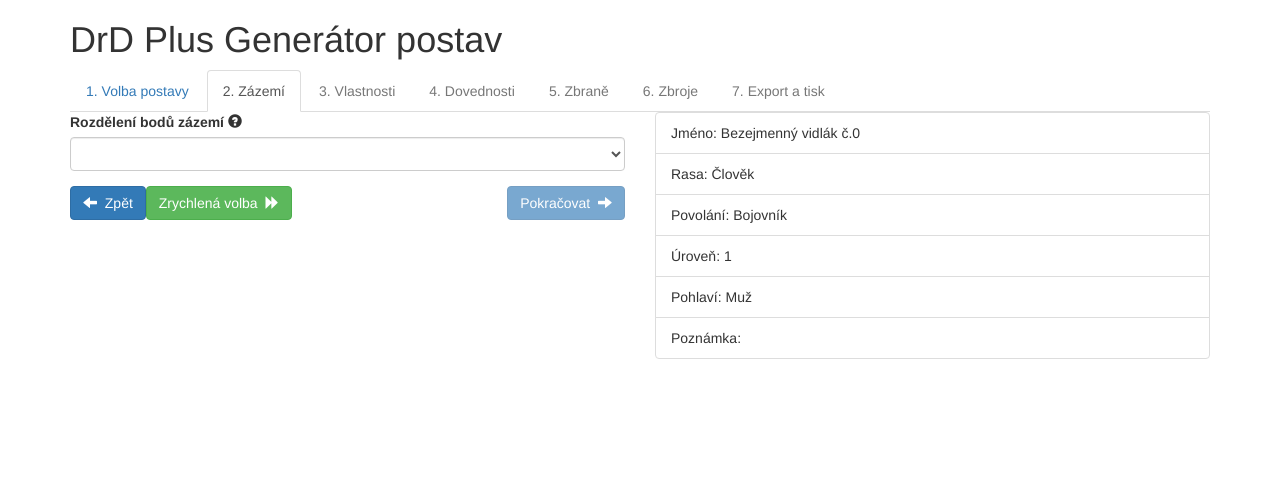
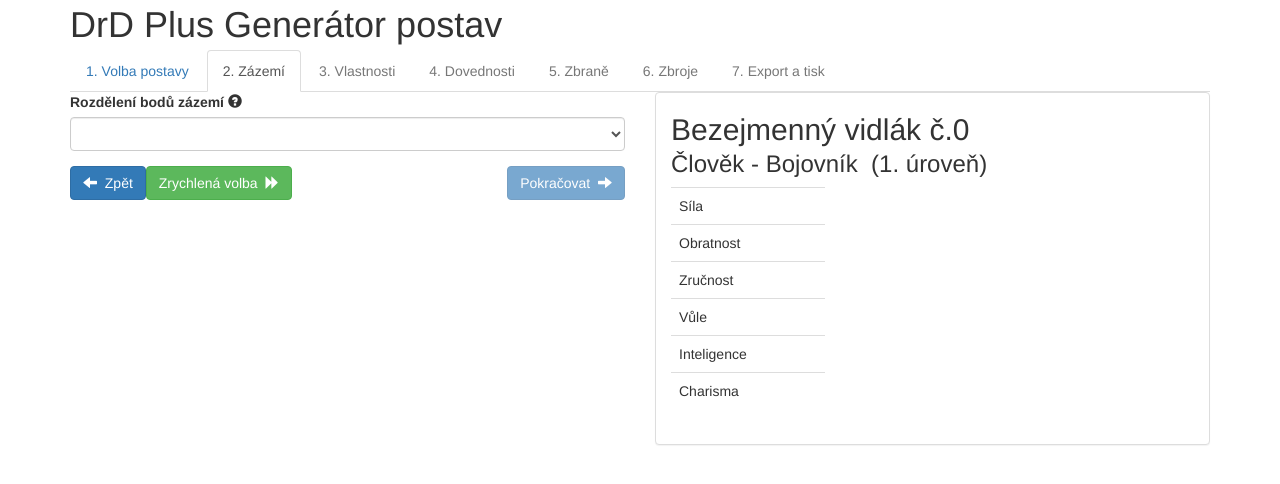
Before and after one commit to BobesCZ/drd-plus-generator, a React app: page / in a window 1280 px wide. Built offline with nearby package versions, Linux system fonts and the light colour scheme; a web font is replaced by a local one.

Commit message:
integrated styles (LESS compiler) to webpack, redesigned character sheet

```diff
--- a/package.json
+++ b/package.json
@@ -26,6 +26,8 @@
   "dependencies": {
     "babel-plugin-transform-object-rest-spread": "^6.26.0",
     "immutable": "^3.8.2",
+    "less": "^3.8.1",
+    "less-loader": "^4.1.0",
     "react": "^16.2.0",
     "react-dom": "^16.2.0"
   }
--- /dev/null
+++ b/src/_styles/character-sheet.less
@@ -0,0 +1,13 @@
+.character-sheet {
+  font-family: 'Gentium Book Basic', serif;
+
+    table > tbody > tr {
+        td, th {
+            padding-top: 0;
+            padding-bottom: 0;
+            border: .1rem solid #333;
+            border-color: #333;
+            font-size: 1.6rem;
+        }
+    }
+}
--- /dev/null
+++ b/src/_styles/layout.less
@@ -0,0 +1,8 @@
+.nav {
+    margin-bottom: 2rem;
+}
+
+h1, h2, h3 {
+	margin-top: .5rem;
+	margin-bottom: .5rem;
+}
--- /dev/null
+++ b/src/_styles/styles.less
@@ -0,0 +1,2 @@
+@import './layout.less';
+@import './character-sheet.less';
--- a/src/components/CharacterSheet.js
+++ b/src/components/CharacterSheet.js
@@ -6,18 +6,64 @@ import translations from "../translations";
 
 const mapStateToProps = (state) => {
   // console.log(JSON.stringify(state.getIn(['character', 'info']), null, 2))
-  return { info: state.getIn(['character', 'info'])};
+  return {
+    info: state.getIn(['character', 'info']),
+    abilities: state.getIn(['character', 'abilities']),
+  };
 };
 
-const ConnectedSheets = ({info }) => (
-  <ul className="list-group list-group-flush">
-    {info.keySeq().map( key => (
-      <li key={key} className="list-group-item">
-      	{/* Trying to print words from translations (in state there can be translationable key, or user's text) */}
-       {translations[key]}: {translations[info.get(key)] ? translations[info.get(key)] : info.get(key)}
-      </li>
-    ))}
-  </ul>
+const ConnectedSheets = ({info, abilities }) => (
+  <div className="character-sheet panel panel-default">
+    <div className="panel-body">
+      <h2>
+        {info.get('name')}
+      </h2>
+      <h3>
+        {translations[info.get('race')]}
+        &nbsp;-&nbsp;
+        {translations[info.get('class')]}&nbsp;
+        ({info.get('level')}.&nbsp;{translations.levelLow})
+      </h3>
+      <p>
+        {/* TODO: Poznámka rasy (infravidění apod) */}
+        {info.get('note')}
+      </p>
+
+      <div className="row">
+        <div className="col-xs-4">
+          <table className="table">
+            <tbody>
+              <tr>
+                <td>{translations.strength}</td>
+                <td>{abilities.get('strength')}</td>
+              </tr>
+              <tr>
+                <td>{translations.dexterity}</td>
+                <td>{abilities.get('dexterity')}</td>
+              </tr>
+              <tr>
+                <td>{translations.manualdexterity}</td>
+                <td>{abilities.get('manualdexterity')}</td>
+              </tr>
+              <tr>
+                <td>{translations.will}</td>
+                <td>{abilities.get('will')}</td>
+              </tr>
+              <tr>
+                <td>{translations.intelligence}</td>
+                <td>{abilities.get('intelligence')}</td>
+              </tr>
+              <tr>
+                <td>{translations.charisma}</td>
+                <td>{abilities.get('charisma')}</td>
+              </tr>
+            </tbody>
+          </table>
+        </div>
+      </div>
+
+    </div>
+  </div>
 );
 
 const CharacterSheet = connect(mapStateToProps)(ConnectedSheets);
--- a/src/index.html
+++ b/src/index.html
@@ -12,6 +12,9 @@
 	<!-- Bootstrap -->
 	<link rel="stylesheet" href="https://maxcdn.bootstrapcdn.com/bootstrap/3.3.7/css/bootstrap.min.css" integrity="sha384-BVYiiSIFeK1dGmJRAkycuHAHRg32OmUcww7on3RYdg4Va+PmSTsz/K68vbdEjh4u" crossorigin="anonymous">
 	<script src="https://maxcdn.bootstrapcdn.com/bootstrap/3.3.7/js/bootstrap.min.js" integrity="sha384-Tc5IQib027qvyjSMfHjOMaLkfuWVxZxUPnCJA7l2mCWNIpG9mGCD8wGNIcPD7Txa" crossorigin="anonymous"></script>
+
+	<!-- Fonts -->
+	<link href="https://fonts.googleapis.com/css?family=Gentium+Book+Basic&amp;subset=latin-ext" rel="stylesheet">
 </head>
 <body>
 	<div id="root"></div>
--- a/src/index.js
+++ b/src/index.js
@@ -7,6 +7,8 @@ import store from "./store/index";
 
 import startActions from "./startActions";
 
+import style from "./_styles/styles.less";
+
 startActions();
 
 ReactDOM.render(
--- /dev/null
+++ b/src/reducers/initialState.js
@@ -0,0 +1,50 @@
+import { fromJS } from 'immutable';
+
+const initialState = fromJS(
+  {
+    // Main character object
+    "character": {
+      "info": {
+        "name": "",
+        "race": "",
+        "class": "",
+        "level": "",
+        "sex": "",
+        "note": ""
+      },
+      "background": {
+        "name": "",
+        "total": 0,
+        "distributed": {
+          "origin": "",
+          "property": "",
+          "skills": ""
+        },
+      },
+      "abilities": {
+        "strength": "",
+        "dexterity": "",
+        "manualdexterity": "",
+        "will": "",
+        "intelligence": "",
+        "charisma": ""
+      },
+    },
+    "activeScreen": "screenCharacter",
+    "screens": {
+      // States:
+      // -1 => disabled
+      // 0 => not completed
+      // 1 => completed
+      "screenCharacter": 0,
+      "screenBackground": -1,
+      "screenAbilities": -1,
+      "screenSkills": -1,
+      "screenWeapons": -1,
+      "screenArmors": -1,
+      "screenExport":-1
+    }
+  }
+);
+
+export default initialState;
--- a/src/reducers/rootReducer.js
+++ b/src/reducers/rootReducer.js
@@ -3,45 +3,7 @@ import translations from "../translations";
 import isTextInputFilled from "../helpers/isTextInputFilled";
 import tables from "../data/tables";
 import sumCollectionValues from "../helpers/sumCollectionValues";
-
-const initialState = fromJS(
-  {
-    // Main character object
-    "character": {
-      "info": {
-        "name": "",
-        "race": "",
-        "class": "",
-        "level": "",
-        "sex": "",
-        "note": ""
-      },
-      "background": {
-        "name": "",
-        "total": 0,
-        "distributed": {
-          "origin": "",
-          "property": "",
-          "skills": ""
-        },
-      }
-    },
-    "activeScreen": "screenCharacter",
-    "screens": {
-      // States:
-      // -1 => disabled
-      // 0 => not completed
-      // 1 => completed
-      "screenCharacter": 0,
-      "screenBackground": -1,
-      "screenAbilities": -1,
-      "screenSkills": -1,
-      "screenWeapons": -1,
-      "screenArmors": -1,
-      "screenExport":-1
-    }
-  }
-);
+import initialState from "./initialState";
 
 const rootReducer = (state = initialState, action) => {
  	switch (action.type) {
--- a/src/translations.js
+++ b/src/translations.js
@@ -5,6 +5,7 @@
 	"race": "Rasa",
 	"class": "Povolání",
 	"level": "Úroveň",
+	"levelLow": "úroveň",
 	"sex": "Pohlaví",
 	"sexPopover": "Pokud zvolíš Žena, započítají se opravy pro ženy podle rasy z tabulky v PPH",
 	"note": "Poznámka",
@@ -71,6 +72,12 @@
 	"property7": "3000 zl",
 	"property8": "10000 zl",
 	"skills": "Dovednosti",
+	"strength": "Síla",
+	"dexterity": "Obratnost",
+	"manualdexterity": "Zručnost",
+	"will": "Vůle",
+	"intelligence": "Inteligence",
+	"charisma": "Charisma",
 };
 
 export default translations;
--- a/webpack.config.js
+++ b/webpack.config.js
@@ -16,7 +16,7 @@ module.exports = {
         }
       },
       {
-        test: /\.css$/,
+        test: /\.less$/,
         use: [
           {
             loader: "style-loader"
@@ -26,10 +26,13 @@ module.exports = {
             options: {
               modules: true,
               importLoaders: 1,
-              localIdentName: "[name]_[local]_[hash:base64]",
+              localIdentName: "[local]",
               sourceMap: true,
               minimize: true
             }
+          },
+            {
+            loader: 'less-loader' // compiles Less to CSS
           }
         ]
       }
```
Also changed, not shown: 1 other file.
